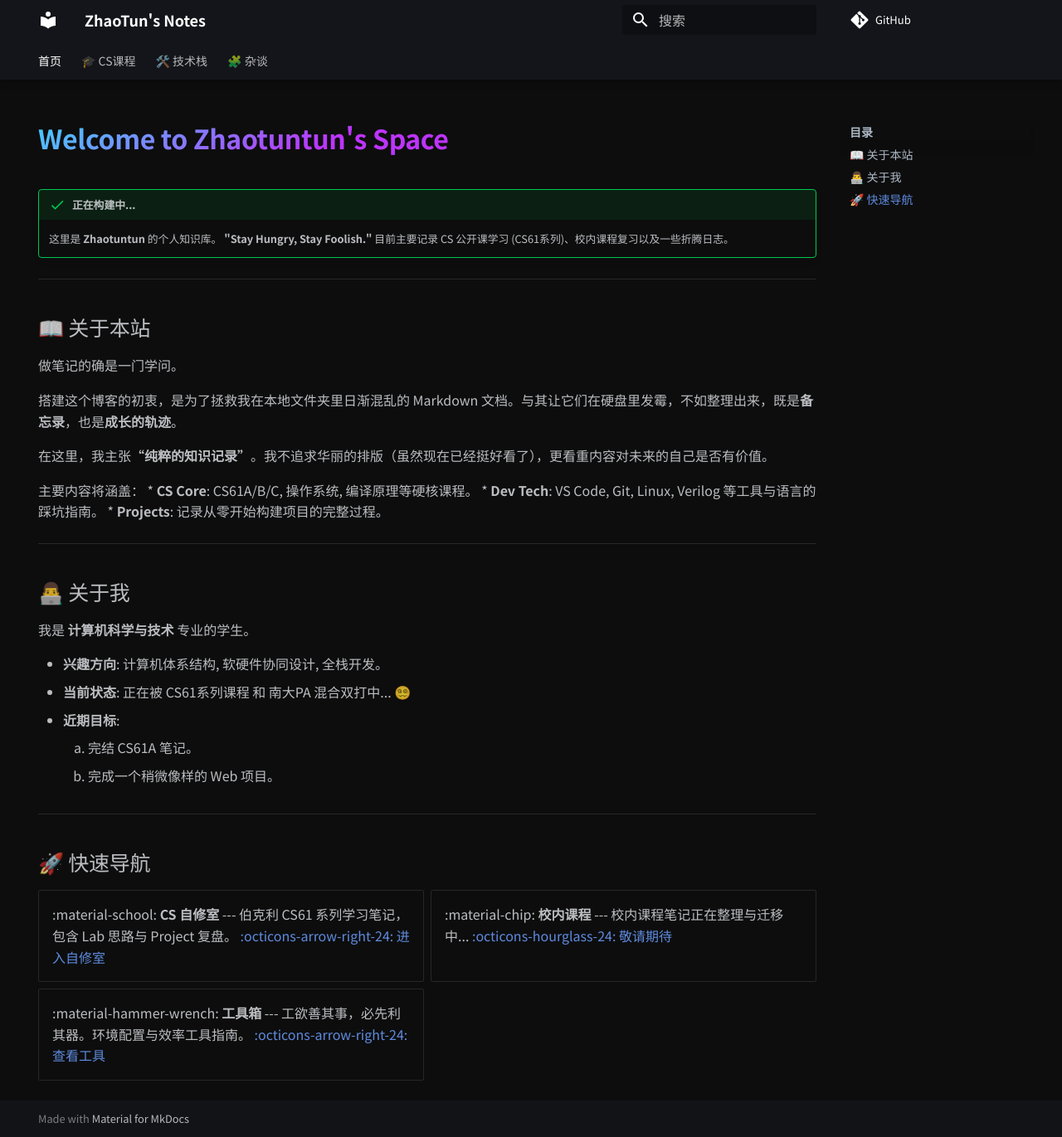
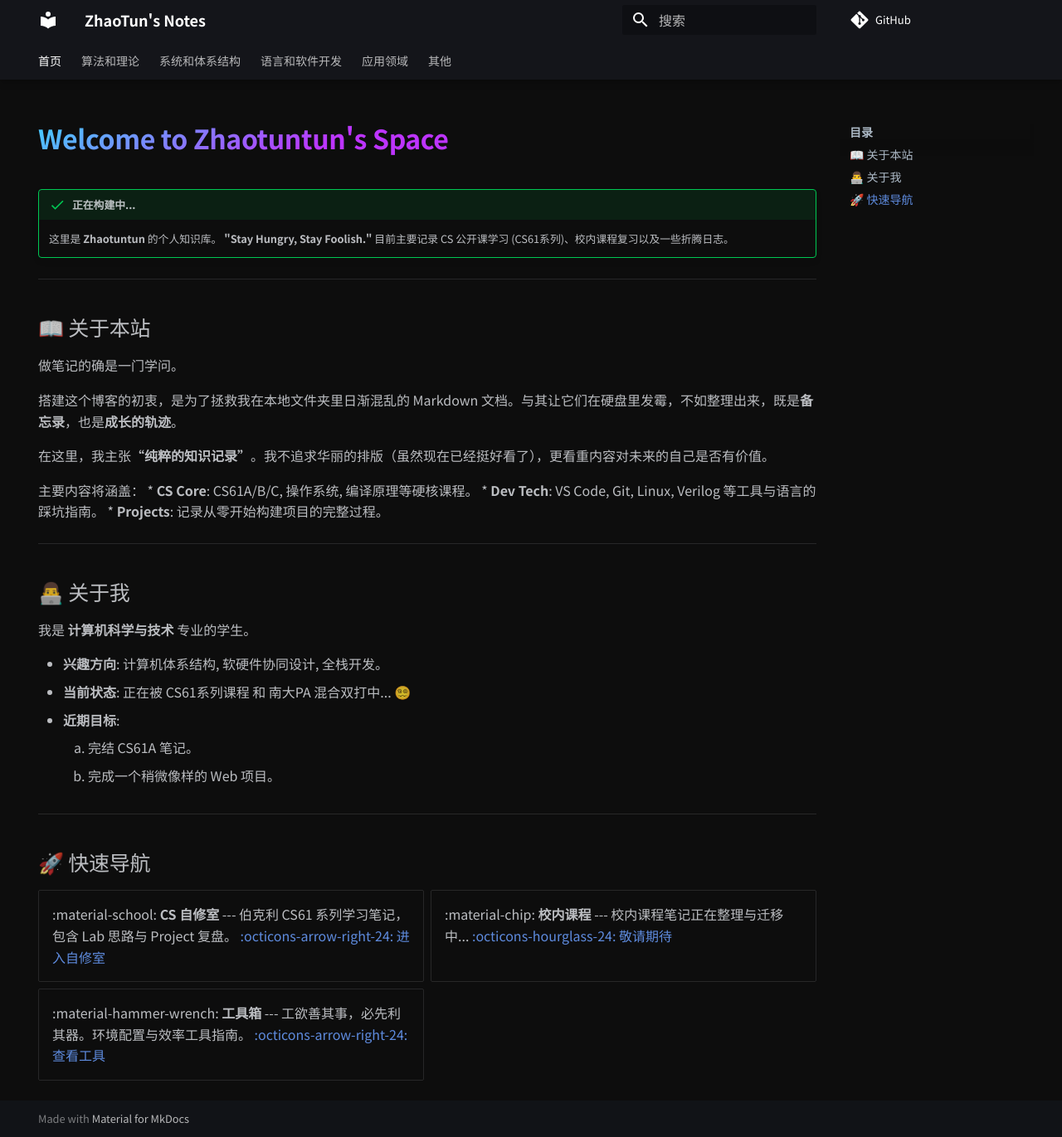
Before and after one commit to zhaotuntun/zhaotuntun.github.io, an MkDocs documentation site: the page built from docs/index.md, in a window 1280 px wide and 1371 px high. Shown: the whole window at 83% size. Built offline with MkDocs 1.6.1 and Material for MkDocs 9.7.7, drawn with Linux system fonts in a browser that asks for light colours; comment, search, counter and statistics services are not loaded; some of the changed lines change nothing that is shown.

Commit message:
聚焦-框架细调

```diff
--- a/mkdocs.yml
+++ b/mkdocs.yml
@@ -67,13 +67,39 @@ extra_javascript:
   - https://cdn.jsdelivr.net/npm/mathjax@3/es5/tex-mml-chtml.js
 
 # =========================
-# 4. 导航结构 (示例)
+# 4. 导航结构 (精简版)
 # =========================
 nav:
   - 首页: index.md
-  - 🎓 CS课程:
-    - CS61A: cs-courses/cs61a.md
-  - 🛠️ 技术栈:
-    - VS Code: tech/vscode-setup.md
-  - 🧩 杂谈:
-    - 关于: about.md
+
+  # 对应 Bowling 的 "算法和理论"
+  - 算法和理论:
+      - 数据结构 (CS61B): cs-courses/cs61b.md
+      - LeetCode 刷题: algorithm/leetcode.md      # ✨ 新增
+      - 基础算法笔记: algorithm/basic-theory.md   # ✨ 新增
+      # - 离散数学: (已暂时隐藏)
+
+  # 对应 Bowling 的 "系统和体系结构"
+  - 系统和体系结构:
+      - CS61C (体系结构): cs-courses/cs61c.md
+      - NJU-PA (系统): cs-courses/nju-pa.md
+      # - 数字逻辑 & 汇编: (已暂时隐藏)
+
+  # 对应 Bowling 的 "语言和软件开发"
+  - 语言和软件开发:
+      - Python (CS61A): cs-courses/cs61a.md
+      - 其他公开课: cs-courses/other-courses.md   # ✨ 新增
+      # - 技术栈 & 工具: (已暂时隐藏)
+
+  # 对应 Bowling 的 "应用领域"
+  - 应用领域:
+      - 校园服务 App: projects/campus-app.md
+      - 蓝牙音箱制作: projects/bluetooth-speaker.md
+      - 创意想法池: projects/ideas.md
+
+  # 对应 Bowling 的 "其他"
+  - 其他:
+      - 学习周报: misc/weekly.md
+      - 资源收藏: misc/resources.md
+      - 碎碎念: misc/thoughts.md                 # ✨ 新增
+      - 关于本站: about.md
```
Also changed, not shown: docs/algorithm/basic-theory.md (added), docs/algorithm/leetcode.md (added), docs/cs-courses/other-courses.md (added), docs/misc/thoughts.md (added), docs/tech/verilog.md (deleted), docs/tech/vscode-setup.md (deleted), docs/university/assembly/8086-basics.md (deleted), docs/university/assembly/labs.md (deleted), docs/university/digital-logic.md (deleted), docs/university/discrete-math.md (deleted), docs/university/projects.md (deleted).
